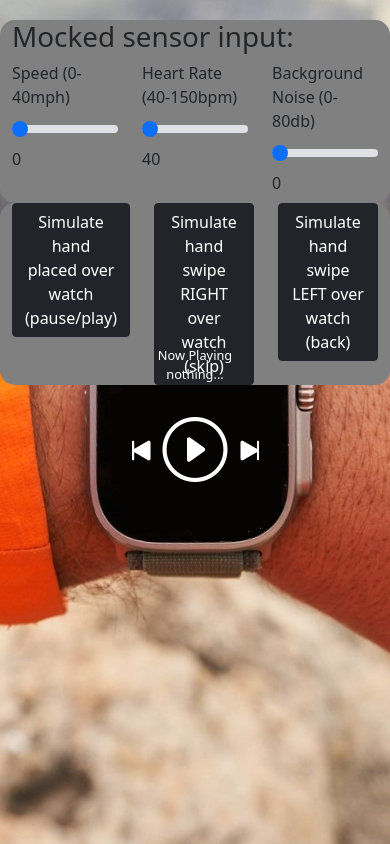
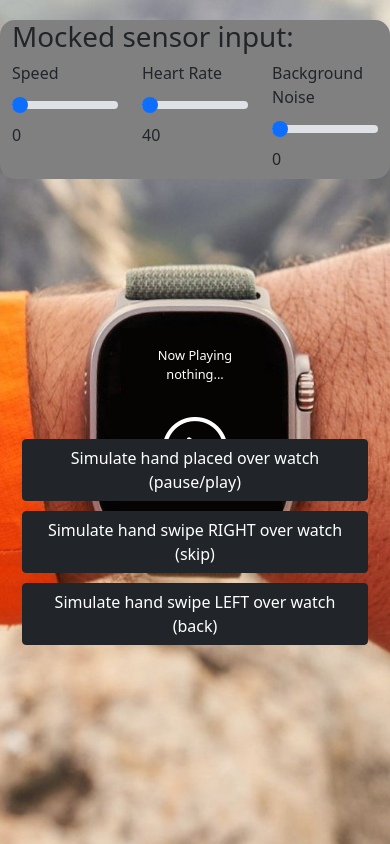
Before and after one commit to LukeZug/wheeltunes, a Django app: template wheeltunes/templates/wheeltunes_app/sliders_determine_song.html in a window 390 px wide. Run offline with Django 3.2, Linux system fonts and the light colour scheme; the template is opened without the code that fills it, so the values that code supplies are empty.

Commit message:
looks good enough on mobile

```diff
--- a/wheeltunes/templates/wheeltunes_app/sliders_determine_song.html
+++ b/wheeltunes/templates/wheeltunes_app/sliders_determine_song.html
@@ -11,39 +11,24 @@
                     <h1>Mocked sensor input:</h1>
 
                     <div class="col">
-                        <label for="customRange2" class="form-label">Speed (0-40mph)</label>
+                        <label for="customRange2" class="form-label">Speed</label>
                         <input type="range" class="form-range" id="speed_input" min="0" max="40" name="speed" value="{%if sensor_data%}{{sensor_data.speed}}{%else%}0{%endif%}" oninput="speed_output.value = speed_input.value">
                         <output for="customRange2" id="speed_output" class="form-label">{%if sensor_data%}{{sensor_data.speed}}{%else%}0{%endif%}</output>
                     </div>
 
                     <div class="col">
-                        <label for="customRange2" class="form-label">Heart Rate (40-150bpm)</label>
+                        <label for="customRange2" class="form-label">Heart Rate</label>
                         <input type="range" class="form-range" min="40" max="150" name="heart-rate" id="HR_input" oninput="HR_output.value = HR_input.value" value="{%if sensor_data%}{{sensor_data.heart_rate}}{%else%}0{%endif%}">
                         <output for="customRange2" id="HR_output" class="form-label">{%if sensor_data%}{{sensor_data.heart_rate}}{%else%}40{%endif%}</output>
                     </div>
 
                     <div class="col">
-                        <label for="customRange2" class="form-label">Background Noise (0-80db)</label>
+                        <label for="customRange2" class="form-label">Background Noise</label>
                         <input type="range" class="form-range" min="0" max="80" name="background-noise" id="BN_input" oninput="BN_output.value = BN_input.value" value="{%if sensor_data%}{{sensor_data.background_noise}}{%else%}0{%endif%}">
                         <output for="customRange2" id="BN_output" class="form-label">{%if sensor_data%}{{sensor_data.background_noise}}{%else%}0{%endif%}</output>
                     </div>
                 </div>
             </form>
-
-            <div class="row text-center">
-                <audio src="{% static 'mp3/play.mp3' %}" id="play_sound"></audio>
-                <audio src="{% static 'mp3/pause.mp3' %}" id="pause_sound"></audio>
-
-                <div class="col">
-                    <a class="btn btn-dark" onclick="playPauseAction()">Simulate hand placed over watch (pause/play)</a>
-                </div>
-                <div class="col">
-                    <a class="btn btn-dark" onclick="playNextSong()">Simulate hand swipe RIGHT over watch (skip)</a>
-                </div>
-                <div class="col">
-                    <a class="btn btn-dark" onclick="playLastSong()">Simulate hand swipe LEFT over watch (back)</a>
-                </div>
-            </div>
         </div>
 
         <div id="watch-screen">
@@ -55,6 +40,21 @@
             <a onclick="playNextSong()" href="#" id="skipButton"><i class="bi bi-skip-end-fill"></i></a>
         </div>
 
+        <div class="watch-actions">
+            <audio src="{% static 'mp3/play.mp3' %}" id="play_sound"></audio>
+            <audio src="{% static 'mp3/pause.mp3' %}" id="pause_sound"></audio>
+
+            <div class="col">
+                <a class="btn btn-dark" onclick="playPauseAction()">Simulate hand placed over watch (pause/play)</a>
+            </div>
+            <div class="col">
+                <a class="btn btn-dark" onclick="playNextSong()">Simulate hand swipe RIGHT over watch (skip)</a>
+            </div>
+            <div class="col">
+                <a class="btn btn-dark" onclick="playLastSong()">Simulate hand swipe LEFT over watch (back)</a>
+            </div>
+        </div>
+
 
         <div id="playlist">
         {% for song in playable_songs %}
@@ -64,6 +64,15 @@
     </div>
 
     <style>
+
+        .watch-actions{
+            translate: 0px 250px;
+        }
+
+        .watch-actions .col {
+            margin: 10px;
+        }
+
         #mockers{
             padding-top: 20px;
         }
```
